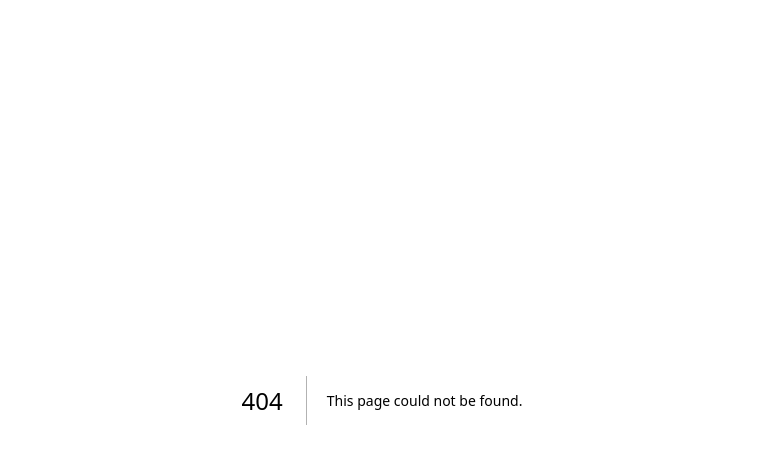
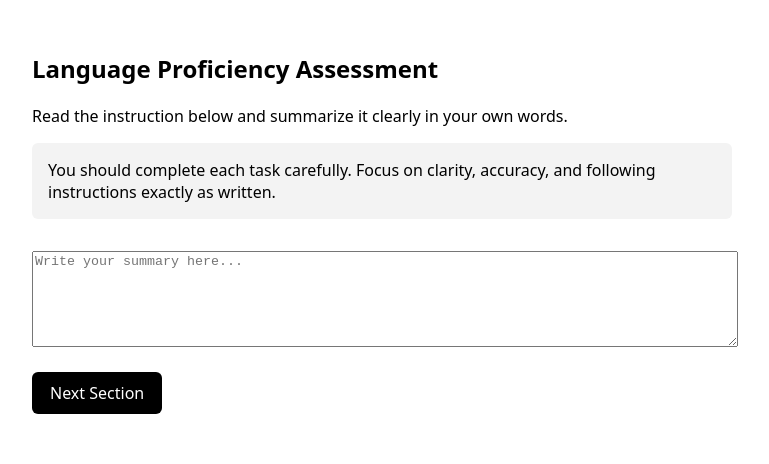
Before and after one commit to MissDaze/Recruitme, a Next.js app: page /assess/language in a window 1280 px wide. Before the commit this address had no page. Shown: the top 464 px of the page, without its empty margins (258-1027 px from the left). Built offline with nearby package versions, Linux system fonts and the light colour scheme.

Commit message:
Create page.tsx

```diff
--- /dev/null
+++ b/src/app/assess/language/page.tsx
@@ -0,0 +1,43 @@
+export default function LanguageAssessment() {
+  return (
+    <main style={{ padding: 32, maxWidth: 700, margin: "0 auto" }}>
+      <h2>Language Proficiency Assessment</h2>
+
+      <p>
+        Read the instruction below and summarize it clearly in your own words.
+      </p>
+
+      <p
+        style={{
+          background: "#f3f3f3",
+          padding: 16,
+          borderRadius: 6,
+        }}
+      >
+        You should complete each task carefully. Focus on clarity, accuracy, and
+        following instructions exactly as written.
+      </p>
+
+      <textarea
+        rows={6}
+        style={{ width: "100%", marginTop: 16 }}
+        placeholder="Write your summary here..."
+      />
+
+      <a
+        href="/assess/reasoning"
+        style={{
+          display: "inline-block",
+          marginTop: 20,
+          padding: "10px 18px",
+          background: "black",
+          color: "white",
+          textDecoration: "none",
+          borderRadius: 6,
+        }}
+      >
+        Next Section
+      </a>
+    </main>
+  );
+}
```
